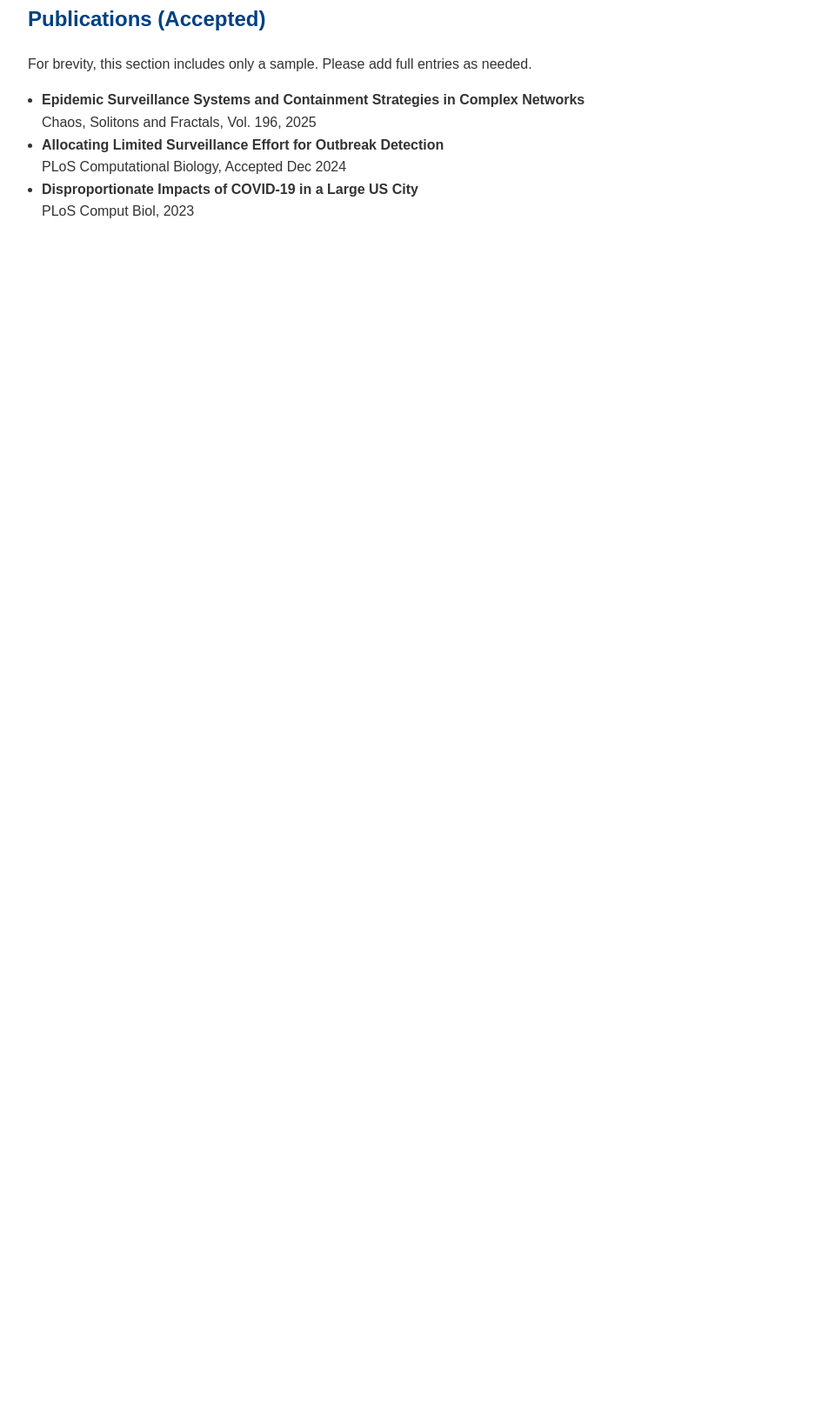
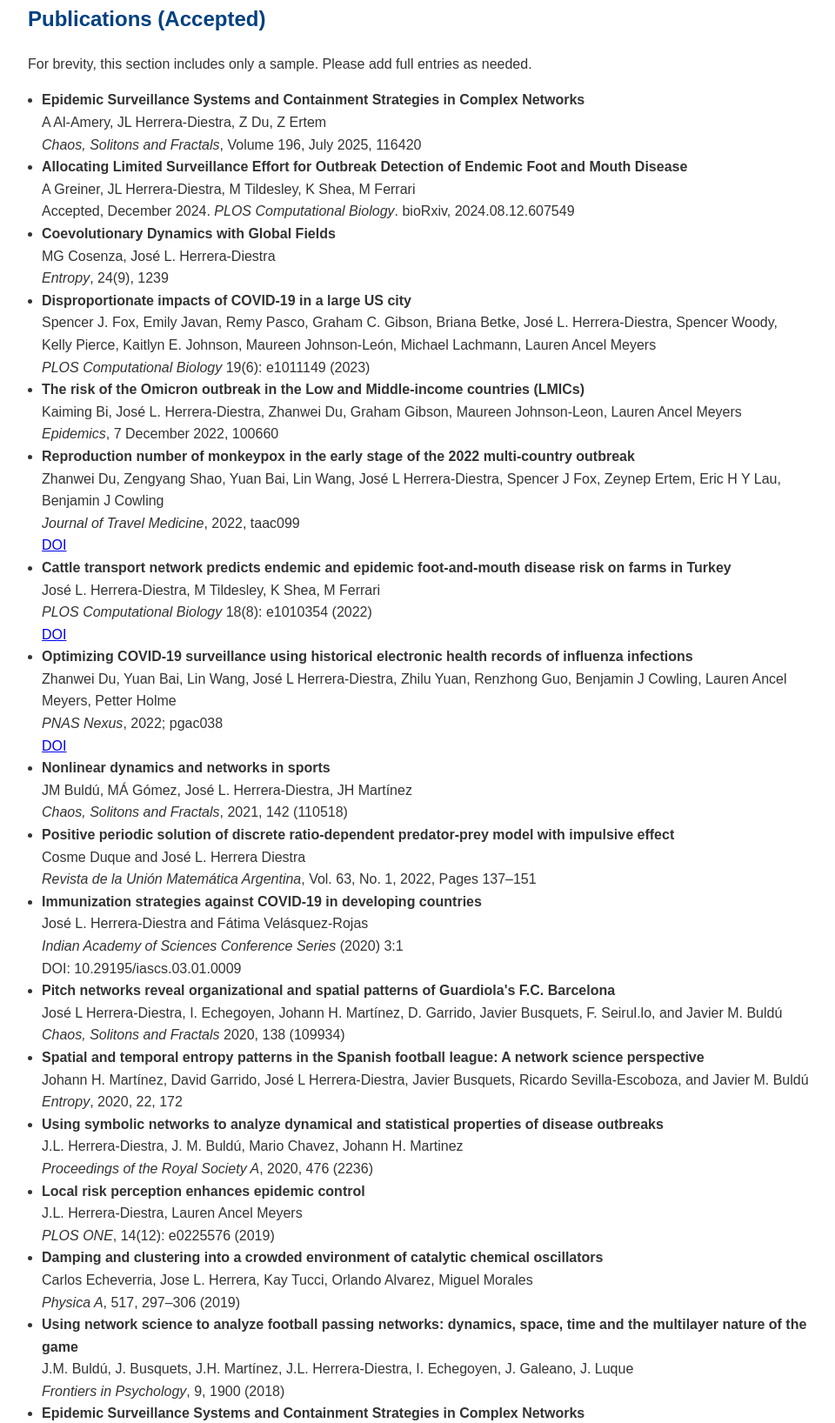
Before and after one commit to jdiestra1977/jdiestra1977.github.io, a plain HTML site: page index.html in a window 1280 px wide. Shown: the part 1786-3422 px from the top of the page at 87% size, without its empty margins (158-1118 px from the left). Before the commit the page ends 2094 px from the top, so only its background shows below. Drawn offline with Linux system fonts and the light colour scheme.

Commit message:
Updated publications

```diff
--- a/index.html
+++ b/index.html
@@ -106,6 +106,96 @@
     <h2>Publications (Accepted)</h2>
     <p>For brevity, this section includes only a sample. Please add full entries as needed.</p>
     <ul>
+    <li>
+      <strong>Epidemic Surveillance Systems and Containment Strategies in Complex Networks</strong><br>
+      A Al-Amery, JL Herrera-Diestra, Z Du, Z Ertem<br>
+      <em>Chaos, Solitons and Fractals</em>, Volume 196, July 2025, 116420
+    </li>
+    <li>
+      <strong>Allocating Limited Surveillance Effort for Outbreak Detection of Endemic Foot and Mouth Disease</strong><br>
+      A Greiner, JL Herrera-Diestra, M Tildesley, K Shea, M Ferrari<br>
+      Accepted, December 2024. <em>PLOS Computational Biology</em>. bioRxiv, 2024.08.12.607549
+    </li>
+    <li>
+      <strong>Coevolutionary Dynamics with Global Fields</strong><br>
+      MG Cosenza, José L. Herrera-Diestra<br>
+      <em>Entropy</em>, 24(9), 1239
+    </li>
+    <li>
+      <strong>Disproportionate impacts of COVID-19 in a large US city</strong><br>
+      Spencer J. Fox, Emily Javan, Remy Pasco, Graham C. Gibson, Briana Betke, José L. Herrera-Diestra, Spencer Woody, Kelly Pierce, Kaitlyn E. Johnson, Maureen Johnson-León, Michael Lachmann, Lauren Ancel Meyers<br>
+      <em>PLOS Computational Biology</em> 19(6): e1011149 (2023)
+    </li>
+    <li>
+      <strong>The risk of the Omicron outbreak in the Low and Middle-income countries (LMICs)</strong><br>
+      Kaiming Bi, José L. Herrera-Diestra, Zhanwei Du, Graham Gibson, Maureen Johnson-Leon, Lauren Ancel Meyers<br>
+      <em>Epidemics</em>, 7 December 2022, 100660
+    </li>
+    <li>
+      <strong>Reproduction number of monkeypox in the early stage of the 2022 multi-country outbreak</strong><br>
+      Zhanwei Du, Zengyang Shao, Yuan Bai, Lin Wang, José L Herrera-Diestra, Spencer J Fox, Zeynep Ertem, Eric H Y Lau, Benjamin J Cowling<br>
+      <em>Journal of Travel Medicine</em>, 2022, taac099<br>
+      <a href="https://doi.org/10.1093/jtm/taac099">DOI</a>
+    </li>
+    <li>
+      <strong>Cattle transport network predicts endemic and epidemic foot-and-mouth disease risk on farms in Turkey</strong><br>
+      José L. Herrera-Diestra, M Tildesley, K Shea, M Ferrari<br>
+      <em>PLOS Computational Biology</em> 18(8): e1010354 (2022)<br>
+      <a href="https://doi.org/10.1371/journal.pcbi.1010354">DOI</a>
+    </li>
+    <li>
+      <strong>Optimizing COVID-19 surveillance using historical electronic health records of influenza infections</strong><br>
+      Zhanwei Du, Yuan Bai, Lin Wang, José L Herrera-Diestra, Zhilu Yuan, Renzhong Guo, Benjamin J Cowling, Lauren Ancel Meyers, Petter Holme<br>
+      <em>PNAS Nexus</em>, 2022; pgac038<br>
+      <a href="https://doi.org/10.1093/pnasnexus/pgac038">DOI</a>
+    </li>
+    <li>
+      <strong>Nonlinear dynamics and networks in sports</strong><br>
+      JM Buldú, MÁ Gómez, José L. Herrera-Diestra, JH Martínez<br>
+      <em>Chaos, Solitons and Fractals</em>, 2021, 142 (110518)
+    </li>
+    <li>
+      <strong>Positive periodic solution of discrete ratio-dependent predator-prey model with impulsive effect</strong><br>
+      Cosme Duque and José L. Herrera Diestra<br>
+      <em>Revista de la Unión Matemática Argentina</em>, Vol. 63, No. 1, 2022, Pages 137–151
+    </li>
+    <li>
+      <strong>Immunization strategies against COVID-19 in developing countries</strong><br>
+      José L. Herrera-Diestra and Fátima Velásquez-Rojas<br>
+      <em>Indian Academy of Sciences Conference Series</em> (2020) 3:1<br>
+      DOI: 10.29195/iascs.03.01.0009
+    </li>
+    <li>
+      <strong>Pitch networks reveal organizational and spatial patterns of Guardiola's F.C. Barcelona</strong><br>
+      José L Herrera-Diestra, I. Echegoyen, Johann H. Martínez, D. Garrido, Javier Busquets, F. Seirul.lo, and Javier M. Buldú<br>
+      <em>Chaos, Solitons and Fractals</em> 2020, 138 (109934)
+    </li>
+    <li>
+      <strong>Spatial and temporal entropy patterns in the Spanish football league: A network science perspective</strong><br>
+      Johann H. Martínez, David Garrido, José L Herrera-Diestra, Javier Busquets, Ricardo Sevilla-Escoboza, and Javier M. Buldú<br>
+      <em>Entropy</em>, 2020, 22, 172
+    </li>
+    <li>
+      <strong>Using symbolic networks to analyze dynamical and statistical properties of disease outbreaks</strong><br>
+      J.L. Herrera-Diestra, J. M. Buldú, Mario Chavez, Johann H. Martinez<br>
+      <em>Proceedings of the Royal Society A</em>, 2020, 476 (2236)
+    </li>
+    <li>
+      <strong>Local risk perception enhances epidemic control</strong><br>
+      J.L. Herrera-Diestra, Lauren Ancel Meyers<br>
+      <em>PLOS ONE</em>, 14(12): e0225576 (2019)
+    </li>
+    <li>
+      <strong>Damping and clustering into a crowded environment of catalytic chemical oscillators</strong><br>
+      Carlos Echeverria, Jose L. Herrera, Kay Tucci, Orlando Alvarez, Miguel Morales<br>
+      <em>Physica A</em>, 517, 297–306 (2019)
+    </li>
+    <li>
+      <strong>Using network science to analyze football passing networks: dynamics, space, time and the multilayer nature of the game</strong><br>
+      J.M. Buldú, J. Busquets, J.H. Martínez, J.L. Herrera-Diestra, I. Echegoyen, J. Galeano, J. Luque<br>
+      <em>Frontiers in Psychology</em>, 9, 1900 (2018)
+    </li>
+
       <li><strong>Epidemic Surveillance Systems and Containment Strategies in Complex Networks</strong><br>
       Chaos, Solitons and Fractals, Vol. 196, 2025</li>
       <li><strong>Allocating Limited Surveillance Effort for Outbreak Detection</strong><br>
```
